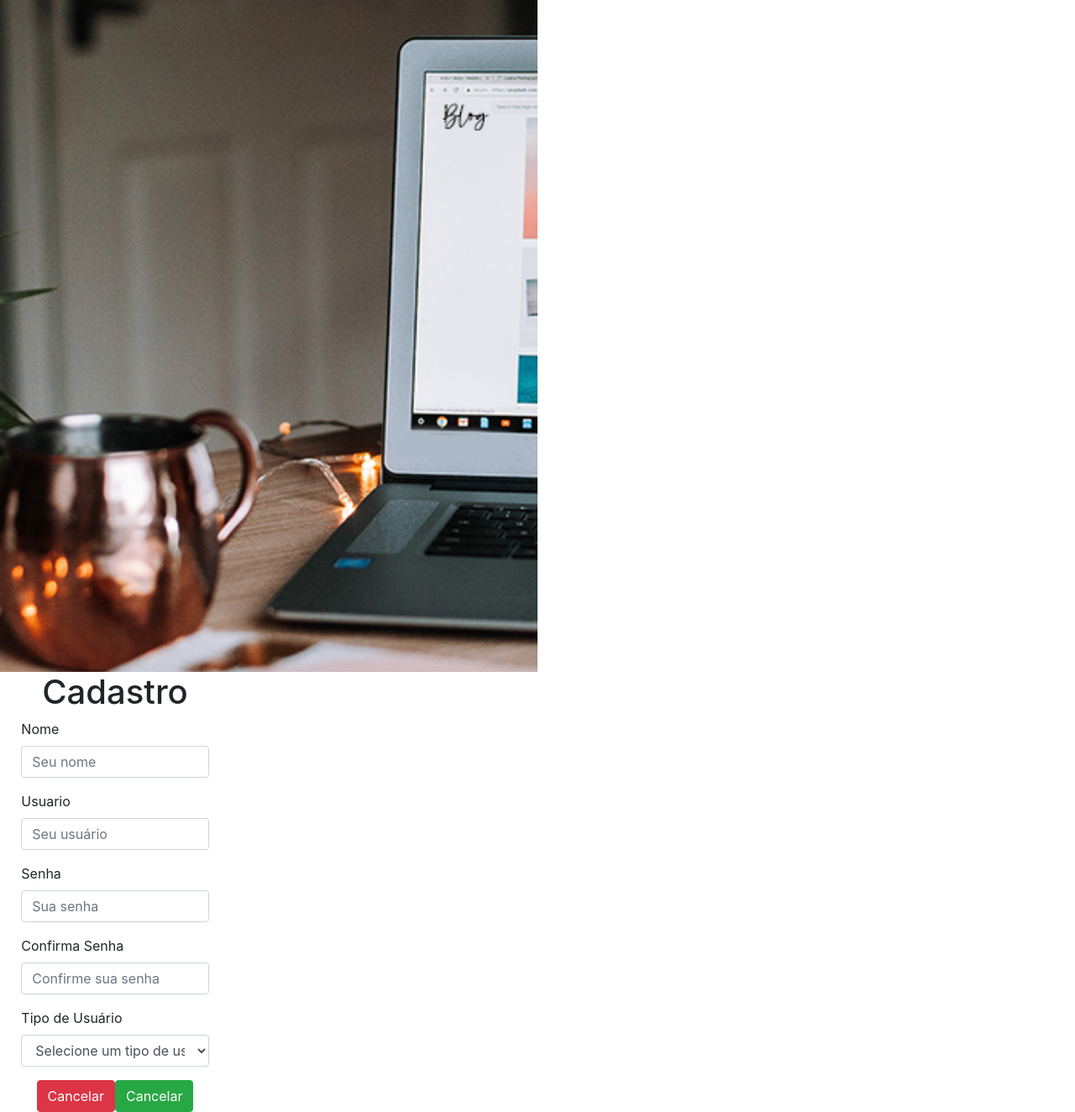
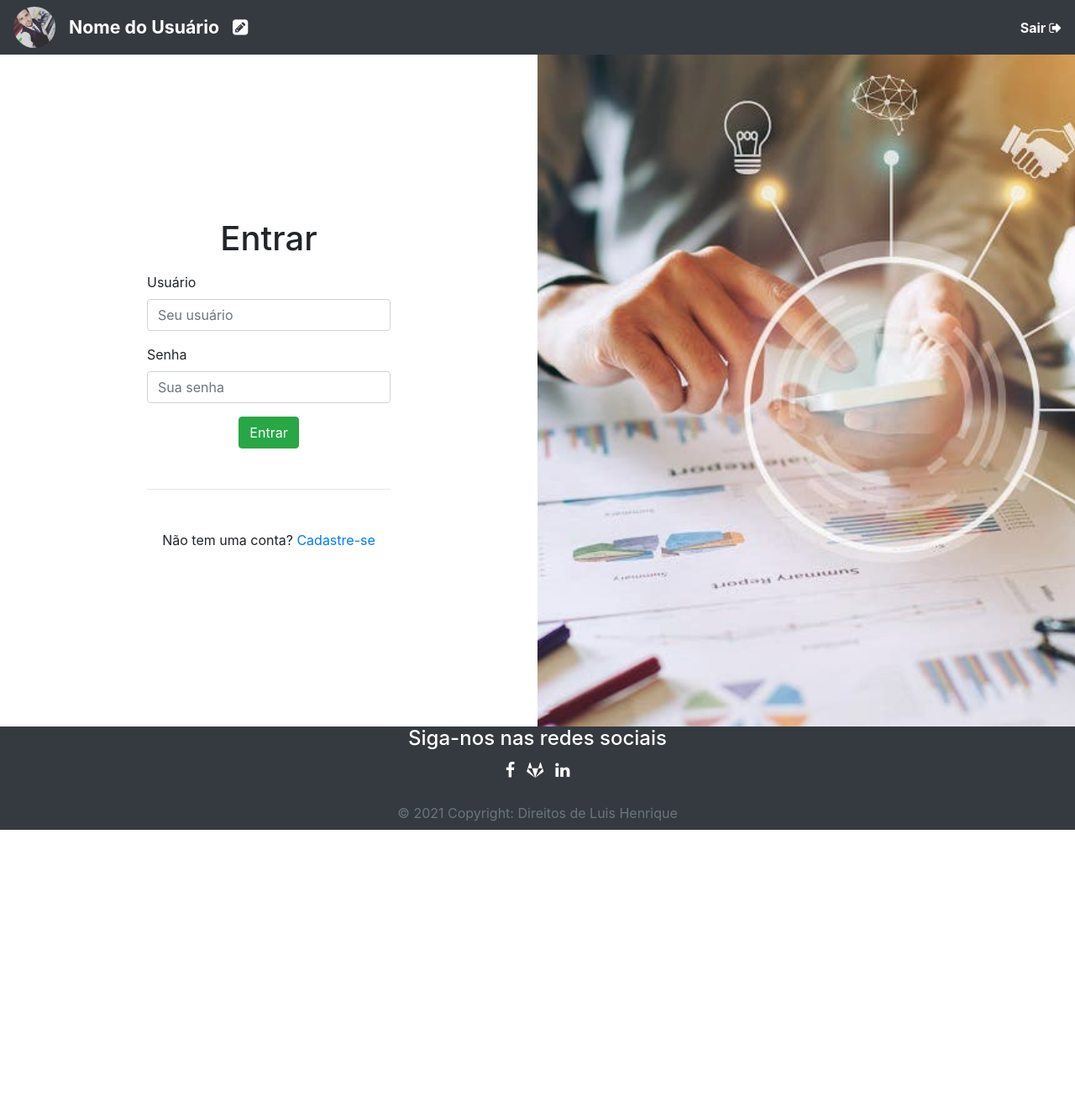
Before and after one commit to RiqueLimma/Front-End-Blog-Pessoal-v1, an Angular app: page /entrar in a window 1280 px wide. Before the commit this address led to /. Shown: the whole page at 84% size. After the commit the page ends 988 px from the top, so only its background shows below. Built offline with nearby package versions, Linux system fonts and the light colour scheme.

Commit message:
Imprementação Completa do dia 27-07

```diff
--- a/src/app/app-routing.module.ts
+++ b/src/app/app-routing.module.ts
@@ -1,7 +1,13 @@
 import { NgModule } from '@angular/core';
 import { RouterModule, Routes } from '@angular/router';
+import { CadastrarComponent } from './cadastrar/cadastrar.component';
+import { EntrarComponent } from './entrar/entrar.component';
 
-const routes: Routes = [];
+const routes: Routes = [
+  {path: '', redirectTo: 'entrar', pathMatch: 'full'},
+  {path: 'entrar', component: EntrarComponent},
+  {path: 'cadastrar', component: CadastrarComponent}
+];
 
 @NgModule({
   imports: [RouterModule.forRoot(routes)],
--- a/src/app/app.component.html
+++ b/src/app/app.component.html
@@ -1 +1,3 @@
-<app-cadastrar></app-cadastrar>
+<app-menu></app-menu>
+<router-outlet></router-outlet>
+<app-rodape></app-rodape>
--- a/src/app/cadastrar/cadastrar.component.css
+++ b/src/app/cadastrar/cadastrar.component.css
@@ -1,12 +1,12 @@
-#img-bg {
+.fundo {
 
   background-image: url('../../assets/imgfundo/fundocadastrar.jpg');
 
   min-height: 100vh;
 
-  background-position: center;
+  background-position:center;
   background-repeat: no-repeat;
-  background-size: cover;
+  background-size: center;
 
 
 }
--- a/src/app/cadastrar/cadastrar.component.html
+++ b/src/app/cadastrar/cadastrar.component.html
@@ -1,15 +1,17 @@
 <div class="container-fluid">
 
-  <div class="row">
 
-    <div class="col-md-6"  id='img-bg'></div>
+  <div class="row d-flex align-items-center">
 
-    <div class="col-md-6 mt-5 mb-5"></div>
+    <div class="fundo col-md-7"></div>
 
-    <div class="row d-flex justify-content-center">
-      <div class="col-md-10">
 
-        <h1 class="text-center">Cadastro</h1>
+
+
+
+      <div class="col-md-5">
+
+        <h1 class="text-center mb-3">Cadastro</h1>
 
         <div class="form-group">
           <label for="nome">Nome</label>
@@ -45,8 +47,8 @@
         </div>
 
         <div class="d-flex justify-content-center">
-          <button type="submit" class="btn btn-danger">Cancelar</button>
-          <button type="submit" class="btn btn-success">Cancelar</button>
+          <button type="submit" class="btn btn-danger m-1">Cancelar</button>
+          <button type="submit" class="btn btn-success m-1">Confirma</button>
 
         </div>
 
@@ -54,7 +56,3 @@
 
       </div>
     </div>
-
-</div>
-
-</div>
--- a/src/app/entrar/entrar.component.css
+++ b/src/app/entrar/entrar.component.css
@@ -7,4 +7,6 @@
   background-position: center;
   background-repeat: no-repeat;
   background-size: cover;
+
+
 }
--- a/src/app/menu/menu.component.html
+++ b/src/app/menu/menu.component.html
@@ -1,4 +1,4 @@
-<nav class="navbar navbar-expand-lg navbar-light bg-secondary">
+<nav class="navbar navbar-expand-lg navbar-dark bg-dark ">
  <button class="navbar-toggler" type="button" data-toggle="collapse" data-target="#navbarSupportedContent" aria-controls="navbarSupportedContent" aria-expanded="false" aria-label="Toggle navigation">
     <span class="navbar-toggler-icon"></span>
   </button>
@@ -7,7 +7,7 @@
     <ul class="navbar-nav mr-auto d-flex align-items-center"> <!--flex do usuario -->
       <li class="nav-item active">
        <!--imagem do usuario-->
-       <img src="https://s2.glbimg.com/-vf1ehZ6-us-LP3ZcAbROD-JcyM=/0x0:620x413/984x0/smart/filters:strip_icc()/i.s3.glbimg.com/v1/AUTH_cf9d035bf26b4646b105bd958f32089d/internal_photos/bs/2020/Q/i/EZhHtFRHqTv1KkA0RjPw/2019-01-16-chevrolet-tracker-2.jpg" alt="imagens do user" width="50px"  height="50px" class="img-fluid rounded-circle">
+       <img src="../../assets/imgfundo/rique.jpg" alt="imagens do user" width="50px"  height="50px" class="img-fluid rounded-circle">
       </li>
       <li class="nav-item pl-3">
        <p class="m-0 font-weight-bold text-white fs-16">Nome do Usuário</p> <!--class da fonte usuario-->
@@ -22,7 +22,7 @@
 
         <ul class="navbar-nav ml-auto d-flex align-items-center">
           <li class="nav-item pl-3">
-            <a class="m-0 font-weight-bold text-white fs-16">Sair <i class="fa fa-sign-out" aria-hidden="true"></i></a> <!--class da fonte usuario-->
+            <a class="m-0 font-weight-bold text-white fs-15">Sair <i class="fa fa-sign-out" aria-hidden="true"></i></a> <!--class da fonte usuario-->
            </li>
 
         </ul>
--- a/src/app/rodape/rodape.component.css
+++ b/src/app/rodape/rodape.component.css
@@ -9,14 +9,14 @@ ul.redes-sociais li {
 
   display: inline;
   margin: 0;
-  padding: 5px;
+  padding: 2px;
 
 }
 
 .fa{
-  font-size:  35pt;
+  font-size:  15pt;
   color: white;
-  padding: 7px;
+  padding: 5px;
 }
 
 .fa-facebook:hover{
--- a/src/app/rodape/rodape.component.html
+++ b/src/app/rodape/rodape.component.html
@@ -1,8 +1,8 @@
-<footer class="page-footer font-small bg-secondary pt-4">
-  <div class="container">
+<footer class="page-footer font-small bg-dark pt-0">
+  <div class="container ">
     <div class="row">
-      <div class="col-md-12 d-flex justify-content-center">
-        <h4 class="text-white">Siga-nos nas redes sociais</h4>
+      <div class="col-md-12 d-flex justify-content-center ">
+        <h4 class="text-white py-0">Siga-nos nas redes sociais</h4>
       </div>
     </div>
 
@@ -31,7 +31,7 @@
   </div>
 </div>
 
-<div class="fotter-copyright bg-dark text-center py-3">
-  <span class="text-light"> &copy; 2021 Copyright: Direitos de Luis Henrique </span>
+<div class="fotter-copyright bg-dark text-center py-2">
+  <span class="text-secondary"> &copy; 2021 Copyright: Direitos de Luis Henrique </span>
 </div>
 </footer>
```
Also changed, not shown: src/assets/imgfundo/fundocadastrar.jpg, src/assets/imgfundo/rique.jpg (added).
